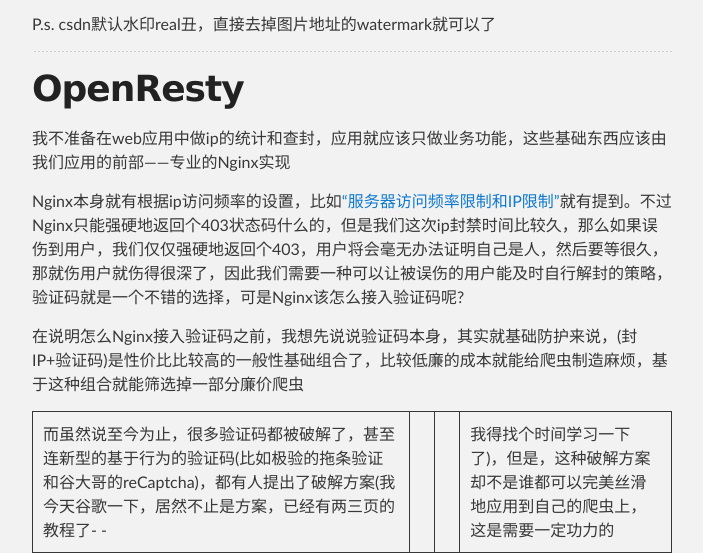
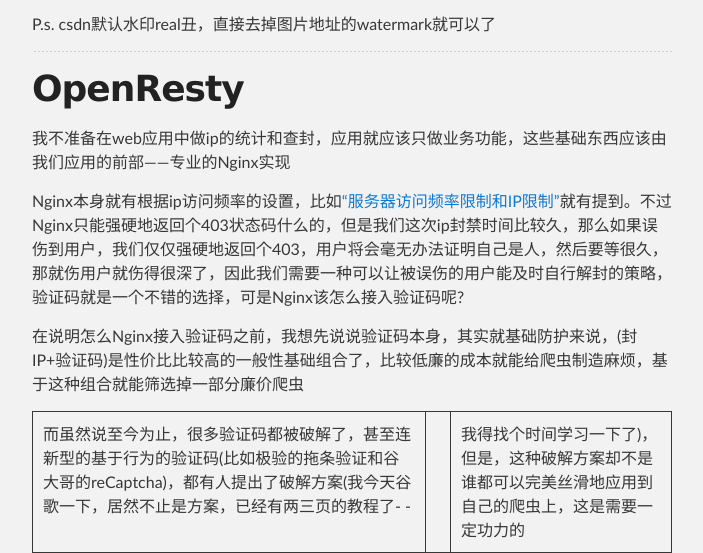
Before and after one commit to silbertmonaphia/silbertmonaphia.github.io, a Jekyll site: the page built from _posts/2017-08-25-高频访问IP限制 --Openresty(nginx + lua) [反爬虫之旅].md, in a window 1280 px wide. Shown: the part 1533-2086 px from the top of the page, without its empty margins (288-991 px from the left). Built offline with Jekyll 4.4.1, drawn with Linux system fonts in a browser that asks for light colours; grey boxes are pictures that could not be loaded.

```diff
--- a/_posts/2017-08-25-高频访问IP限制 --Openresty(nginx + lua) [反爬虫之旅].md
+++ b/_posts/2017-08-25-高频访问IP限制 --Openresty(nginx + lua) [反爬虫之旅].md
@@ -39,7 +39,7 @@ Nginx本身就有根据ip访问频率的设置，比如[“服务器访问频率
 
 在说明怎么Nginx接入验证码之前，我想先说说验证码本身，其实就基础防护来说，(封IP+验证码)是性价比比较高的一般性基础组合了，比较低廉的成本就能给爬虫制造麻烦，基于这种组合就能筛选掉一部分廉价爬虫
 
-而虽然说至今为止，很多验证码都被破解了，甚至连新型的基于行为的验证码(比如极验的拖条验证和谷大哥的reCaptcha)，都有人提出了破解方案(我今天谷歌一下，居然不止是方案，已经有两三页的教程了- -||| 我得找个时间学习一下了)，但是，这种破解方案却不是谁都可以完美丝滑地应用到自己的爬虫上，这是需要一定功力的
+而虽然说至今为止，很多验证码都被破解了，甚至连新型的基于行为的验证码(比如极验的拖条验证和谷大哥的reCaptcha)，都有人提出了破解方案(我今天谷歌一下，居然不止是方案，已经有两三页的教程了- -|| 我得找个时间学习一下了)，但是，这种破解方案却不是谁都可以完美丝滑地应用到自己的爬虫上，这是需要一定功力的
 
 那么换个角度思考，我们在某种程度上已经赢了，毕竟我们只是调用别人一个接口而已，甚至就算我们自己DIY一个汉字的图片验证码也不费多大功夫(汉字字符粘连+带随机噪点+干扰线并不特别难，实在不懂可以参考这篇[“Python 随机生成中文验证码”](https://www.oschina.net/code/snippet_12_325)就有现成代码~大概长这样![这里写图片描述](https://static.oschina.net/uploads/code/201010/14171513_pfze.jpg))，而爬虫要搞定验证码要么自己花钱第三方识别，要么就自己的团队开发识别验证码的工具，总之又提高了他们爬取成本，杀敌一千，自伤只有五百
 
```
